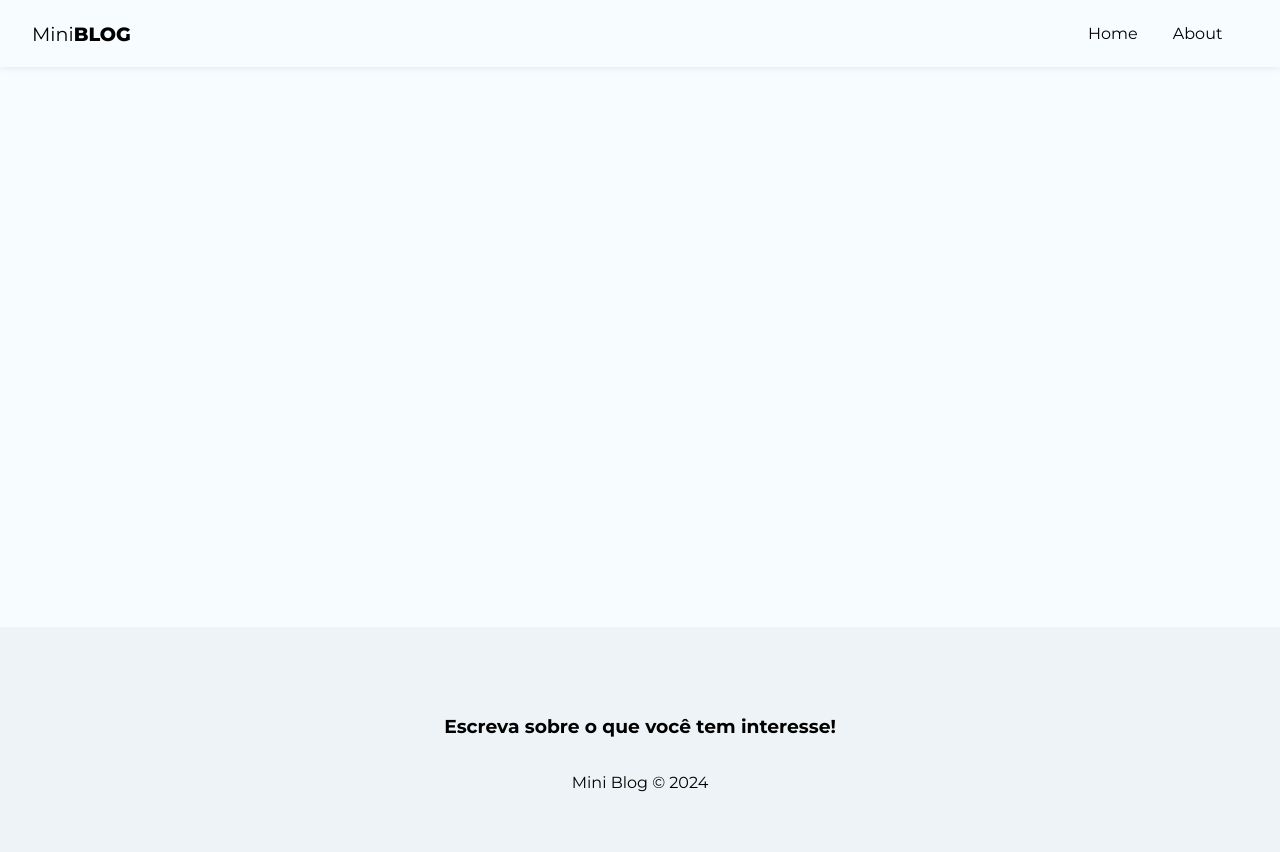
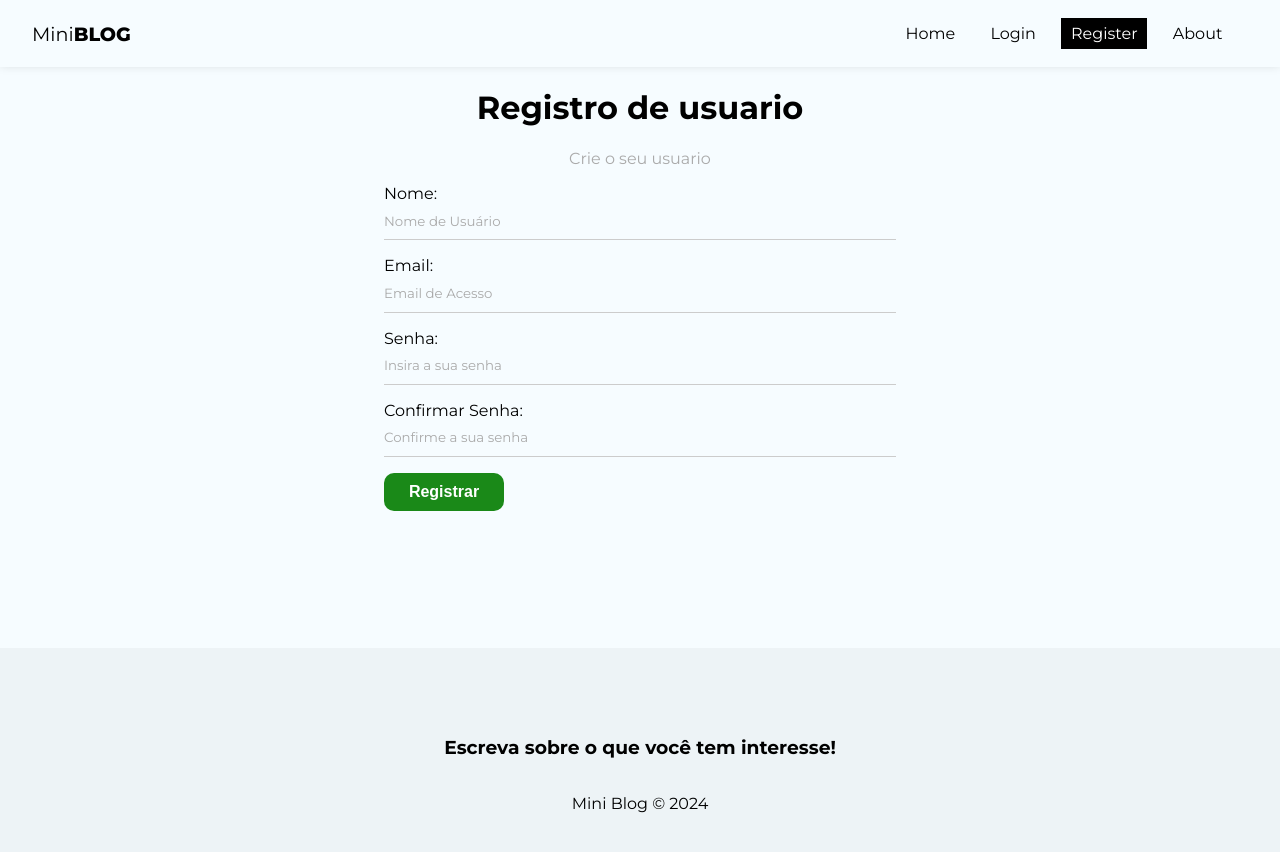
Before and after one commit to DanielKloh/Mini-Blog, a React (Vite) app: page /register in a window 1280 px wide. Shown: the top 852 px of the page. Built offline with nearby package versions, Linux system fonts and the light colour scheme.

Commit message:
Criando usuario no firebase

```diff
--- a/src/App.tsx
+++ b/src/App.tsx
@@ -3,7 +3,9 @@ import './App.css'
 import Home from './pages/home/Home'
 import About from './pages/about/About'
 import Navbar from './components/navbar/Navbar'
-import Footer from './components/navbar/Footer'
+import Footer from './components/footer/Footer'
+import Login from './pages/login/Login'
+import Register from './pages/Register/Register'
 
 function App() {
 
@@ -16,8 +18,9 @@ function App() {
       <div className='container'>
         <Routes>
           <Route path='/' element={<Home/>}/>
+          <Route path='/login' element={<Login/>}/>
+          <Route path='/register' element={<Register/>}/>
           <Route path='/about' element={<About/>}/>
-
         </Routes>
       </div>
       </BrowserRouter>
--- a/src/components/navbar/Navbar.tsx
+++ b/src/components/navbar/Navbar.tsx
@@ -10,11 +10,16 @@ const Navbar = () => {
 
             <ul className={styles.links_list}>
                 <li>
-                <NavLink to="/"className={({ isActive }) => (isActive ? styles.active : "")} >Home</NavLink>
+                    <NavLink to="/"className={({ isActive }) => (isActive ? styles.active : "")} >Home</NavLink>
                 </li>
                 <li>
-            <NavLink to="/about" className={({ isActive }) => (isActive ? styles.active : "")}>About</NavLink>
-
+                    <NavLink to="/login" className={({ isActive }) => (isActive ? styles.active : "")}>Login</NavLink>
+                </li>
+                <li>
+                    <NavLink to="/register" className={({ isActive }) => (isActive ? styles.active : "")}>Register</NavLink>
+                </li>
+                <li>
+                    <NavLink to="/about" className={({ isActive }) => (isActive ? styles.active : "")}>About</NavLink>
                 </li>
             </ul>
         </nav>
--- a/src/firebase/config.tsx
+++ b/src/firebase/config.tsx
@@ -12,4 +12,4 @@ const firebaseConfig = {
 
 const app = initializeApp(firebaseConfig);
 
-const db = getFirestore();
+export const db = getFirestore();
--- /dev/null
+++ b/src/hooks/useAuthentication.tsx
@@ -0,0 +1,73 @@
+import { getAuth,createUserWithEmailAndPassword,signInWithEmailAndPassword,updateProfile,signOut } from "firebase/auth";
+import { useState, useEffect } from "react";
+import {db} from "../firebase/config";
+
+
+export const useAuthentication = () => {
+
+    db;
+    const[error, setError] = useState(String);
+    const[loading, setLoading] = useState(false);
+
+    //clean
+    const [cancelled,setCancelled] = useState(false);
+
+    const auth = getAuth();
+
+    function checkIfIsCancelled()  {
+        if(cancelled){
+            return;
+        }
+    }
+
+    const createUser = async (data:any) => {
+        checkIfIsCancelled();
+
+        setLoading(true);
+
+        try {
+            const { user }:any = createUserWithEmailAndPassword(
+                auth,
+                data.email,
+                data.password
+            );
+
+            await updateProfile(user,{
+                displayName:data.name
+            });
+
+            setLoading(false);
+
+            return user;
+
+        } catch (error:any) {console.log("fjsalfjlksdjlf");
+            console.log(error.message);
+            console.log(typeof error.message);
+
+            let systemErrorMessage = "";
+
+            if (error.message.includes("Password")) {
+                systemErrorMessage = "A senha precisa conter pelo menos 6 caracteres.";
+
+            } else if (error.message.includes("email-already")) {
+                systemErrorMessage = "E-mail já cadastrado.";
+
+            }else if (error.message.includes("auth/invalid-email")) {
+                systemErrorMessage = "E-mail Invalido.";
+            }else {
+                systemErrorMessage = "Ocorreu um erro, por favor tenta mais tarde.";
+            }
+
+            setError(systemErrorMessage);
+
+        }
+
+
+    };
+
+    useEffect(() => {
+        setCancelled(true);
+    },[]);
+
+        return{auth,createUser,error,loading}
+    }
--- /dev/null
+++ b/src/pages/Register/Register.module.css
@@ -0,0 +1,7 @@
+.register {
+    text-align: center;
+  }
+
+  .register p {
+    color: #aaa;
+  }
--- /dev/null
+++ b/src/pages/Register/Register.tsx
@@ -0,0 +1,82 @@
+import { useAuthentication } from "../../hooks/useAuthentication";
+import style from "./Register.module.css"
+import { useEffect, useState } from "react";
+
+const Register = () => {
+
+    const [userName,setUserName] = useState(String);
+    const [email,setEmail] = useState(String);
+    const [password,setPassword] = useState(String);
+    const [confirmPassword,setConfirmPassword] = useState(String);
+    const [error,setError] = useState(String);
+
+    const {createUser, error: authError, loading} = useAuthentication();
+
+    useEffect(() => {
+        if(authError){
+            setError(authError);
+        }
+    },[authError]);
+
+    const handleSubmit = async (e:any) => {
+        e.preventDefault();
+
+        setError("");
+
+        if(password !== confirmPassword){
+            setError("As senhas não estãio iguais!");
+            return;
+        }
+        if(password.length < 6){
+            setError("A senha deve conter pelo menos 6 digitos!");
+            return;
+        }
+
+        const user = {
+            userName,
+            email,
+            password
+        }
+
+        const res = await createUser(user);
+        console.log(res);
+    }
+
+    return(
+        <>
+        <div className={style.register}>
+            <h1>Registro de usuario</h1>
+            <p>Crie o seu usuario</p>
+        </div>
+
+        <form onSubmit={handleSubmit}>
+
+        <label>
+            Nome:
+            <input type="text" name="name" value={userName} onChange={(e:any) => setUserName(e.target.value)} placeholder="Nome de Usuário" required/>
+        </label>
+        <label>
+            Email:
+            <input type="email" name="email" value={email} onChange={(e:any) => setEmail(e.target.value)} placeholder="Email de Acesso" required/>
+        </label>
+        <label>
+            Senha:
+            <input type="password" name="password" value={password} onChange={(e:any) => setPassword(e.target.value)} placeholder="Insira a sua senha" required/>
+        </label>
+        <label>
+            Confirmar Senha:
+            <input type="password" name="confirmPassword" value={confirmPassword} onChange={(e:any) => setConfirmPassword(e.target.value)} placeholder="Confirme a sua senha" required/>
+        </label>
+
+        {!loading && <button className="btn">Registrar</button>}
+        {loading && <button className="btn" disabled>Aguarde...</button>}
+
+        {error && <p className="error">{error}</p>}
+        </form>
+
+        </>
+
+    )
+}
+
+export default Register;
--- /dev/null
+++ b/src/pages/login/Login.tsx
@@ -0,0 +1,12 @@
+import "./Login.module.css"
+
+const Login = () => {
+
+    return(
+        <>
+        <h1>Login</h1>
+        </>
+    )
+}
+
+export default Login;
```
Also changed, not shown: src/components/footer/Footer.module.css (renamed from src/components/navbar/Footer.module.css), src/components/footer/Footer.tsx (renamed from src/components/navbar/Footer.tsx), src/pages/login/Login.module.css (added).
